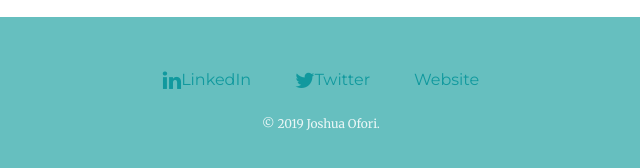
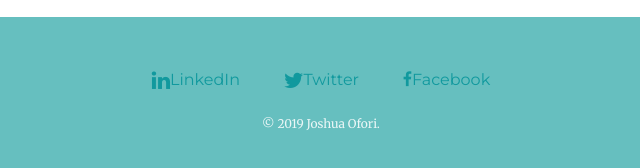
Before and after one commit to Joshuaofori/Portfolio, a plain HTML site: page index.html in a window 1280 px wide. Shown: the part 2316-2484 px from the top of the page, 319-959 px from the left. Drawn offline with nearby package versions, Linux system fonts and the light colour scheme.

Commit message:
second commit

```diff
--- a/index.html
+++ b/index.html
@@ -77,7 +77,7 @@
 <div class="bottom-container">
   <a class="footer-link" href="https://www.https:linkedin.com/in/joshua-ofori-20a940165/"><i class="fa fa-linkedin fa-lg"></i>LinkedIn</a>
   <a class="footer-link" href="https://twitter.com/joshua46823419"><i class="fa fa-twitter fa-lg"></i>Twitter</a>
-  <a class="footer-link" href="https://www.facebook.com/ofori.joshua.750">Website</a>
+  <a class="footer-link" href="https://www.facebook.com/ofori.joshua.750"><i class="fa fa-facebook"></i>Facebook</a>
   <p class="bottomtext">© 2019 Joshua Ofori.</p>
 </div>
 
```
